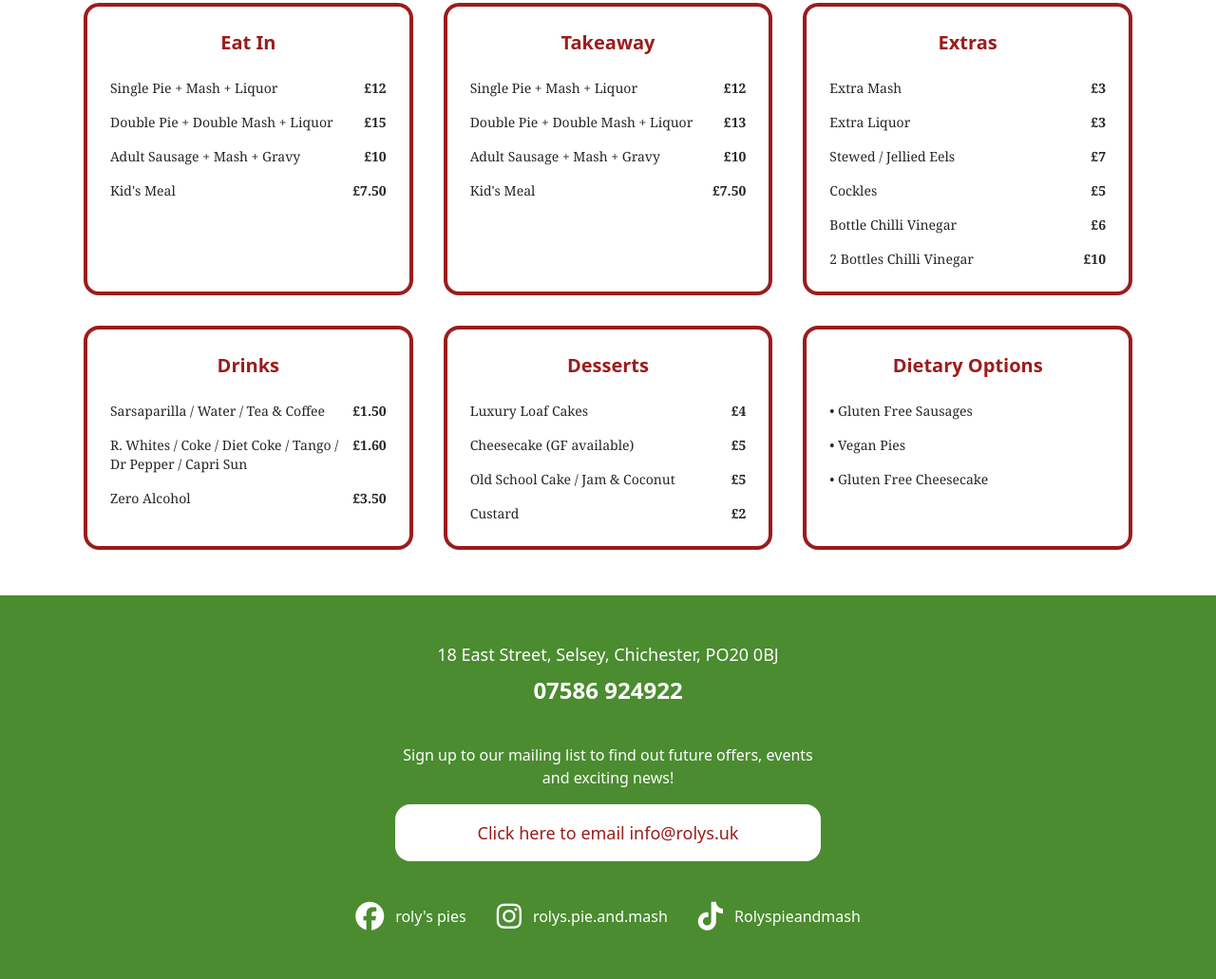
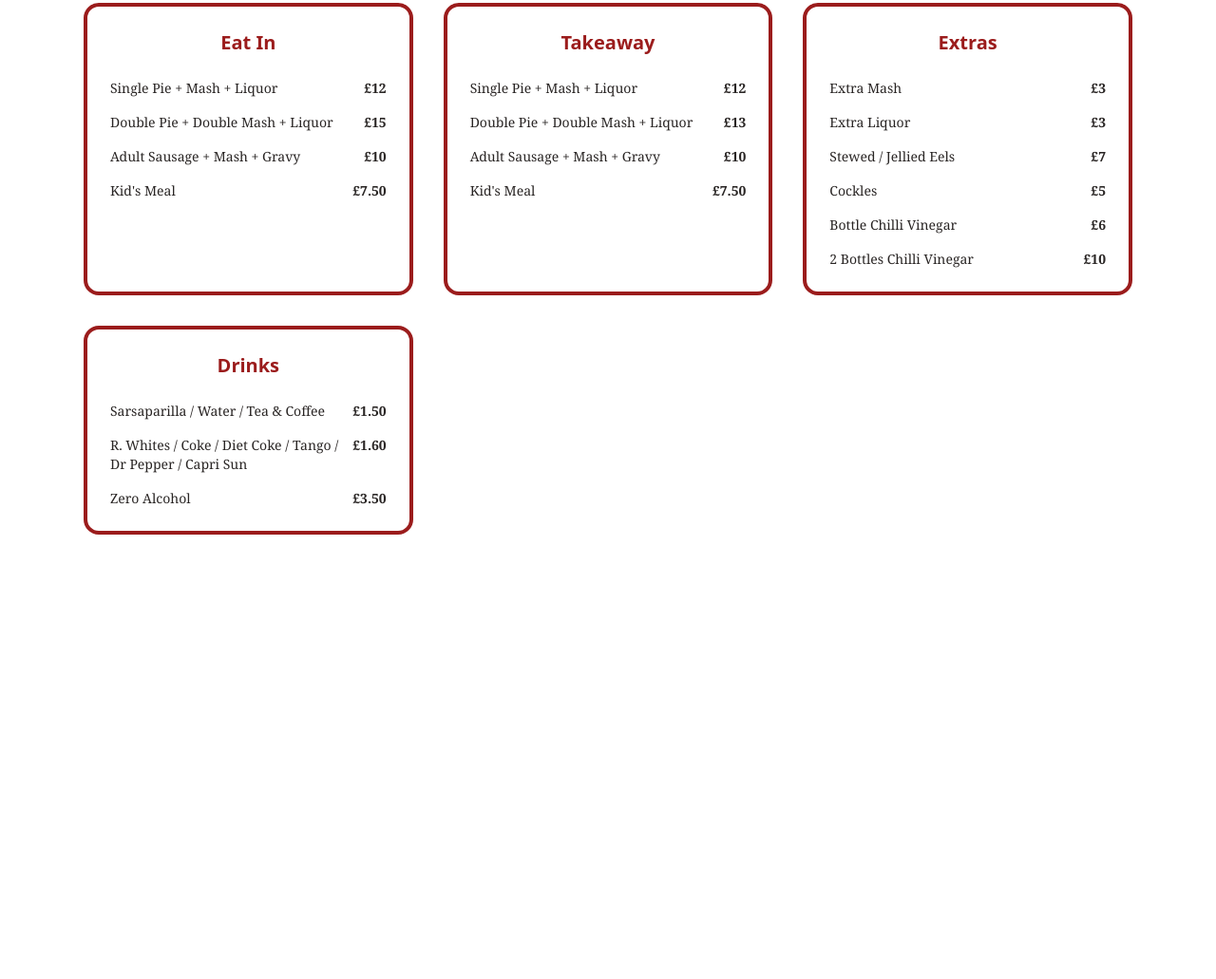
Before and after one commit to rolyspies/website, a plain HTML site: page menu.html in a window 1280 px wide. Shown: the part 250-1281 px from the top of the page at 95% size. After the commit the page ends 861 px from the top, so only its background shows below. Drawn offline with nearby package versions, Linux system fonts and the light colour scheme; a web font is replaced by a local one.

Commit message:
Add files via upload

```diff
--- a/menu.html
+++ b/menu.html
@@ -103,65 +103,4 @@
                 </div>
             </div>
 
-            <div class="menu-square border-4 border-[#9B1C1C] p-6 rounded-2xl bg-white">
-                <h3 class="font-bold text-[#9B1C1C] text-xl mb-6 text-center">Desserts</h3>
-                <div class="space-y-4 body-font text-sm">
-                    <div class="flex justify-between"><span>Luxury Loaf Cakes</span><span class="font-bold">£4</span></div>
-                    <div class="flex justify-between"><span>Cheesecake (GF available)</span><span class="font-bold">£5</span></div>
-                    <div class="flex justify-between"><span>Old School Cake / Jam &amp; Coconut</span><span class="font-bold">£5</span></div>
-                    <div class="flex justify-between"><span>Custard</span><span class="font-bold">£2</span></div>
-                </div>
-            </div>
-
-            <div class="menu-square border-4 border-[#9B1C1C] p-6 rounded-2xl bg-white">
-                <h3 class="font-bold text-[#9B1C1C] text-xl mb-6 text-center">Dietary Options</h3>
-                <div class="space-y-4 body-font text-sm">
-                    <div>• Gluten Free Sausages</div>
-                    <div>• Vegan Pies</div>
-                    <div>• Gluten Free Cheesecake</div>
-                </div>
-            </div>
-        </div>
-    </div>
-
-    <!-- FOOTER -->
-    <footer class="bg-[#4A8C2F] text-white py-12 text-center px-6">
-        <p class="text-base md:text-lg">18 East Street, Selsey, Chichester, PO20 0BJ</p>
-        <p class="mt-2 text-xl md:text-2xl font-bold">07586 924922</p>
-
-        <div class="max-w-md mx-auto mt-10">
-            <p class="font-medium mb-4">Sign up to our mailing list to find out future offers, events and exciting news!</p>
-            <a href="mailto:info@rolys.uk?subject=Please add me to the mailing list"
-               class="block bg-white text-[#9B1C1C] hover:bg-stone-100 px-8 py-4 rounded-2xl font-medium transition-colors text-center text-lg">
-                Click here to email info@rolys.uk
-            </a>
-        </div>
-
-        <div class="flex justify-center gap-8 mt-10 flex-wrap">
-            <a href="https://www.facebook.com/share/1CCyAzhzyL/" target="_blank" class="flex items-center gap-3 hover:text-[#9B1C1C] transition-colors">
-                <i class="fa-brands fa-facebook text-3xl"></i>
-                <span class="font-medium">roly's pies</span>
-            </a>
-            <a href="https://www.instagram.com/rolys.pie.and.mash" target="_blank" class="flex items-center gap-3 hover:text-[#9B1C1C] transition-colors">
-                <i class="fa-brands fa-instagram text-3xl"></i>
-                <span class="font-medium">rolys.pie.and.mash</span>
-            </a>
-            <a href="https://www.tiktok.com/@rolyspieandmash" target="_blank" class="flex items-center gap-3 hover:text-[#9B1C1C] transition-colors">
-                <i class="fa-brands fa-tiktok text-3xl"></i>
-                <span class="font-medium">Rolyspieandmash</span>
-            </a>
-        </div>
-    </footer>
-
-    <script>
-        const hamburger = document.getElementById('hamburger');
-        const mobileMenu = document.getElementById('mobile-menu');
-        hamburger.addEventListener('click', () => {
-            mobileMenu.classList.toggle('hidden');
-            const icon = hamburger.querySelector('i');
-            icon.classList.toggle('fa-bars');
-            icon.classList.toggle('fa-xmark');
-        });
-    </script>
-</body>
-</html>
+            <div class="menu-square border-4 border-[#9B
```
